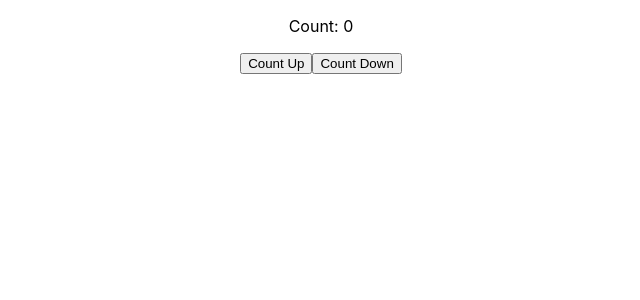
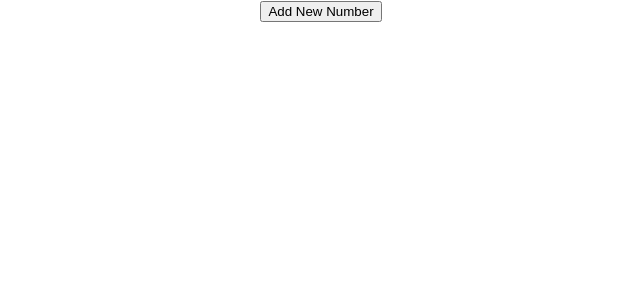
Before and after one commit to DebarunMitra/PlayWithReactHook, a React (Create React App) app in the folder hook-elements-and-implementations/: page / in a window 1280 px wide. Shown: the top 300 px of the page, without its empty margins (319-959 px from the left). Built offline with nearby package versions, Linux system fonts and the light colour scheme.

Commit message:
useState

```diff
--- a/hook-elements-and-implementations/src/App.js
+++ b/hook-elements-and-implementations/src/App.js
@@ -1,11 +1,17 @@
 import React, {useState} from 'react';
 import './App.css';
 import HookCounterEx1 from './Components/HookCounterEx1';
+import SetStateBasedOnPreviousValue from './Components/SetStateBasedOnPreviousValue';
+import ObjectAsStateVariable from './Components/ObjectAsStateVariable';
+import StateVariableIsAnArray from './Components/StateVariableIsAnArray';
+
+
 
 function App() {
   return (
     <div className="App">
-      <HookCounterEx1 />
+      <StateVariableIsAnArray />
+
     </div>
   );
 }
--- /dev/null
+++ b/hook-elements-and-implementations/src/Components/StateVariableIsAnArray.js
@@ -0,0 +1,35 @@
+import React, { useState } from 'react';
+
+function StateVariablesAnArray() {
+
+    const [items, setItems] = useState([]);
+
+    const addItem=()=>{
+        setItems([...items, {
+            id: items.length,
+            value: Math.floor(Math.random() * 10) + 1
+        }])
+    }
+
+    return (
+        <div className="App">
+        <button onClick={addItem}>Add New Number</button>
+        <ul>
+            {
+                 items.map(item => <li key={item.id}>{item.value}</li>)
+            }
+        </ul>
+        </div>
+    );
+}
+
+export default StateVariablesAnArray;
+
+/**
+ * Note: useState
+ * Using hook state doesn't have to be an object. it can be any type.
+ * The useState hook returns an array with 2 elements.
+    The first element is the current value of the state, and the second element is a state setter function.
+ * New state value depends on the previous state value. You can pass a function to the setter function.
+ * Dealing with Objects or array, always ,make sure to spread your variable and then call the setter function.
+ */
```
